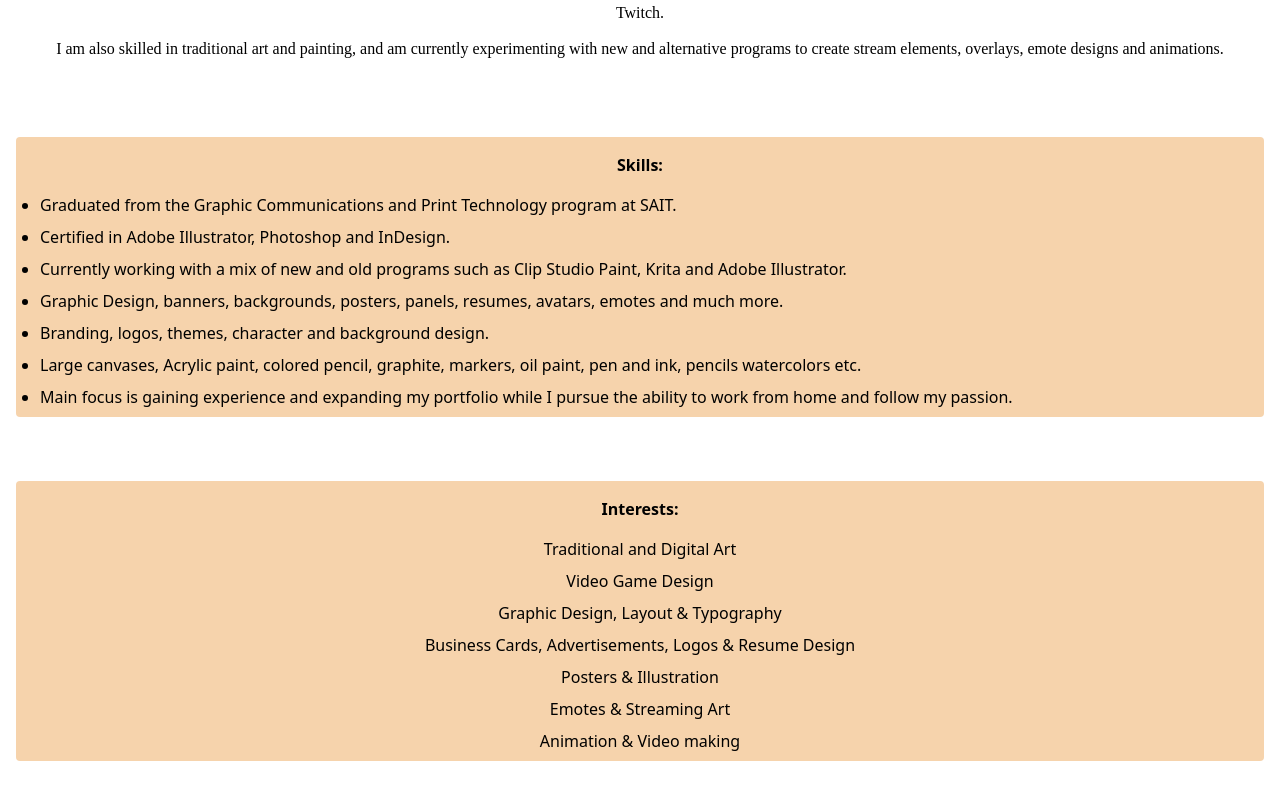
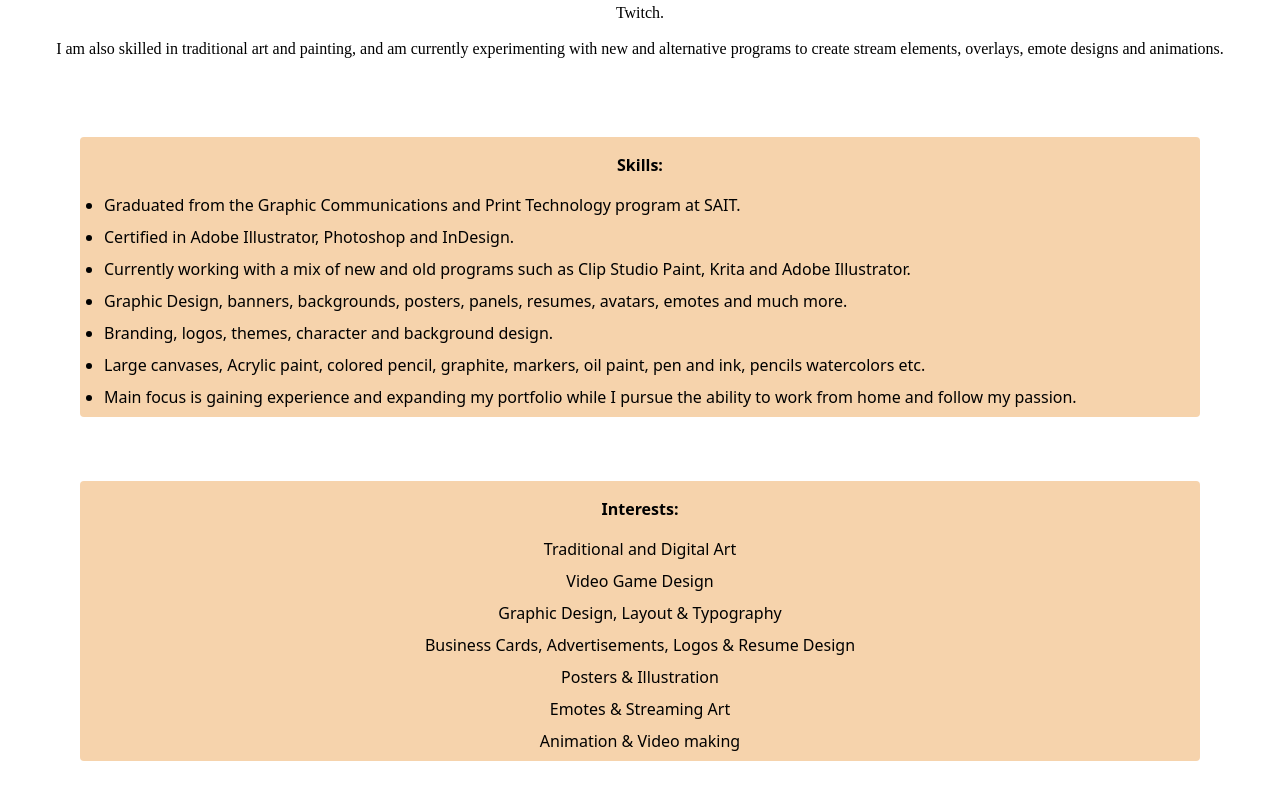
Before and after one commit to Huntthee/next-desert-site, a Next.js app: page /components/about in a window 1280 px wide. Shown: the part 301-1100 px from the top of the page. Built offline with nearby package versions, Linux system fonts and the light colour scheme; a web font is replaced by a local one.

Commit message:
applied laptop styles for about section

```diff
--- a/pages/components/about.tsx
+++ b/pages/components/about.tsx
@@ -18,7 +18,7 @@ export default function About() {
 
         <p className="py-2">I am also skilled in traditional art and painting, and am currently experimenting with new and alternative programs to create stream elements, overlays, emote designs and animations.</p>
 
-        <ul className="text-left list-disc px-4 my-7 bg-lorange rounded">
+        <ul className="text-left list-disc px-4 my-7 bg-lorange rounded lg:mx-7">
           <li className="text-center font-bold p-3 list-none">Skills:</li>
           <li>Graduated from the Graphic Communications and Print Technology program at SAIT.</li>
           <li>Certified in Adobe Illustrator, Photoshop and InDesign.</li>
@@ -29,7 +29,7 @@ export default function About() {
           <li>Main focus is gaining experience and expanding my portfolio while I pursue the ability to work from home and follow my passion.</li>
         </ul>
 
-        <ul className="bg-lorange rounded">
+        <ul className="bg-lorange rounded lg:mx-7">
           <li className="font-bold p-3">Interests:</li>
           <li>Traditional and Digital Art</li>
           <li>Video Game Design</li>
@@ -45,7 +45,7 @@ export default function About() {
         <a href="https://www.paypal.com/paypalme/desertwhale"       id="donation-link"
         target="_blank"
         rel="noreferrer"
-        className="px-7 py-3 bg-highlight rounded"
+        className="px-7 py-3 bg-highlight rounded lg:hover:text-white"
         >
           Donate!
         </a>
```
